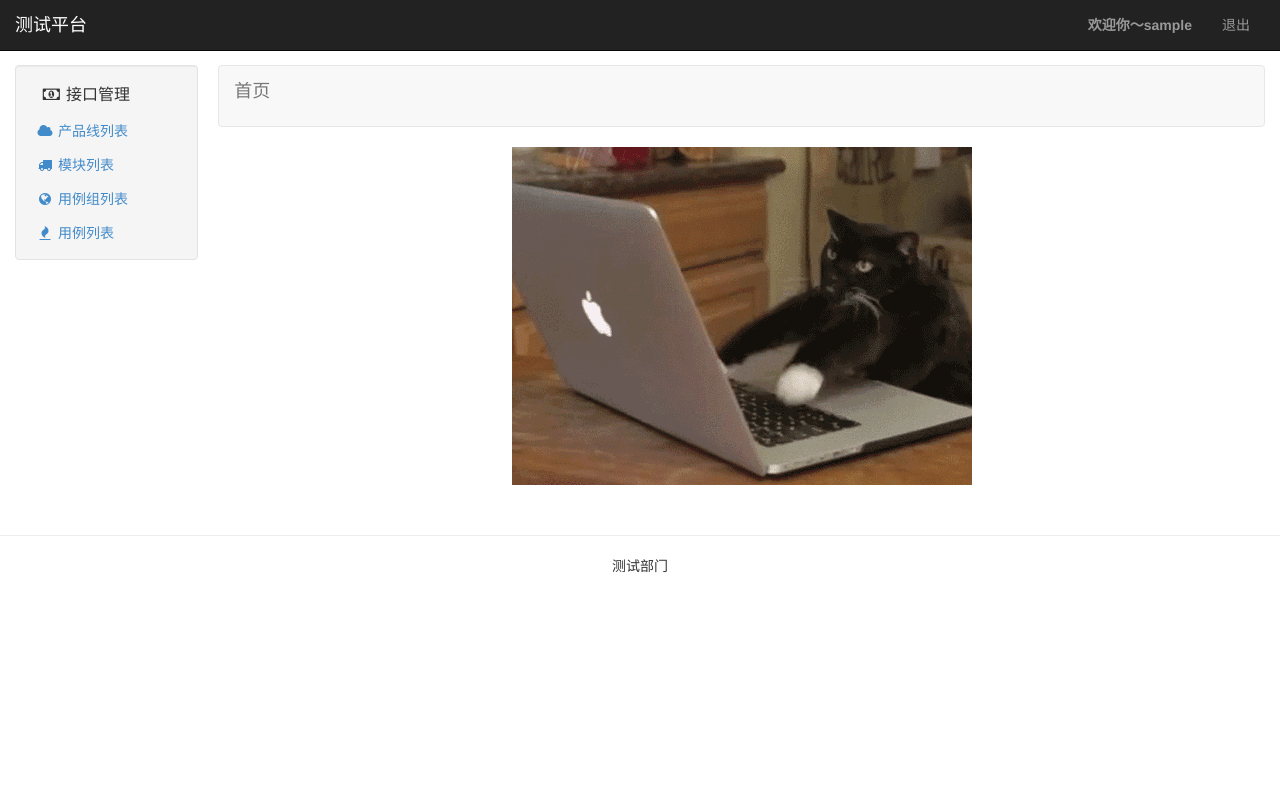
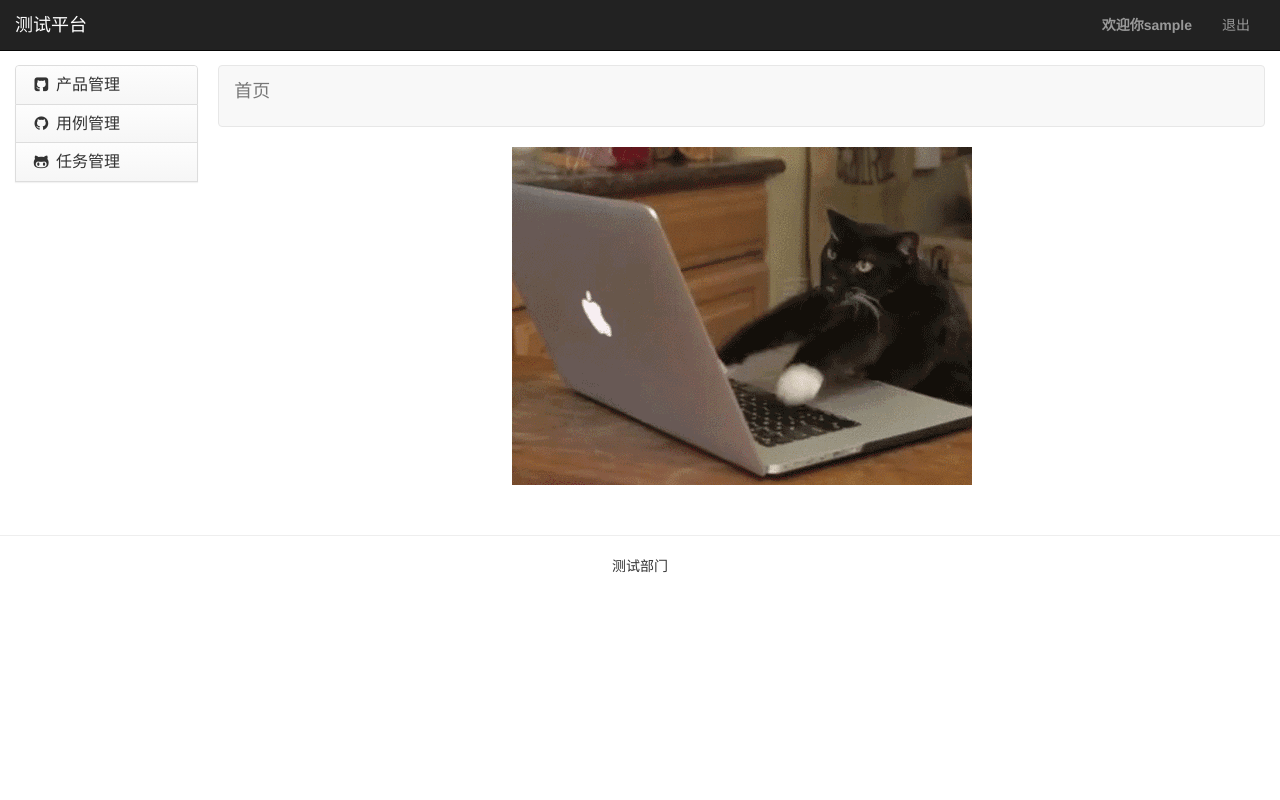
Before and after one commit to yjlch1016/dapi, a Django app: page /home/ in a window 1280 px wide. Run offline with Django 3.2, Linux system fonts and the light colour scheme; the visitor is signed in with stand-in values (Sample User, id 1); some libraries are stand-ins or nearby versions.

Commit message:
增加celery

```diff
--- a/interface/templates/home.html
+++ b/interface/templates/home.html
@@ -41,7 +41,7 @@
         <ul class="nav navbar-nav pull-right">
             <li class="dropdown">
                 <a class="dropdown-toggle">
-                    <strong>欢迎你～{{ user }}</strong></a>
+                    <strong>欢迎你{{ user }}</strong></a>
             </li>
             <li>
                 <a href="/logout/">
@@ -54,37 +54,165 @@
 </div>
 
 <div id="body-content" class="clearfix row">
+    <div id="left-side" class="col-sm-1 col-md-2">
 
-    <div id="left-side" class="col-sm-1 col-md-2">
-        <ul class="well nav nav-pills nav-stacked nav-sitemenu hide-sm">
+        <div class="panel-group hide-sm nav-sitemenu col-md-2" id="nav-accordion">
+
+            <div class="panel panel-default">
                 <div class="panel-heading">
                     <h6 class="panel-title">
-                    <i class="fa-fw fa fa-money"></i>
-                    接口管理
+                        <a class="accordion-toggle" data-toggle="collapse" data-parent="#nav-accordion"
+                           href="#nav-panel-1">
+                            <i class="fa-fw fa fa-github-square"></i>
+                            产品管理
+                        </a>
                     </h6>
                 </div>
+                <div id="nav-panel-1" class="list-group panel-collapse collapse">
+                    <a href="/product/" class="list-group-item">
+                        <i class="fa-fw fa fa-apple"></i>
+                        产品线列表
+                    </a>
+                    <a href="/module/" class="list-group-item">
+                        <i class="fa-fw fa fa-android"></i>
+                        模块列表
+                    </a>
+                </div>
+            </div>
+
+            <div class="panel panel-default">
+                <div class="panel-heading">
+                    <h6 class="panel-title">
+                        <a class="accordion-toggle" data-toggle="collapse" data-parent="#nav-accordion"
+                           href="#nav-panel-2">
+                            <i class="fa-fw fa fa-github"></i>
+                            用例管理
+                        </a>
+                    </h6>
+                </div>
+                <div id="nav-panel-2" class="list-group panel-collapse collapse">
+                    <a href="/case_group/" class="list-group-item">
+                        <i class="fa-fw fa fa-linux"></i>
+                        用例组列表
+                    </a>
+                    <a href="/interface/" class="list-group-item">
+                        <i class="fa-fw fa fa-windows"></i>
+                        用例列表
+                    </a>
+                </div>
+            </div>
+
+            <div class="panel panel-default">
+                <div class="panel-heading">
+                    <h6 class="panel-title">
+                        <a class="accordion-toggle" data-toggle="collapse" data-parent="#nav-accordion"
+                           href="#nav-panel-3">
+                            <i class="fa-fw fa fa-github-alt"></i>
+                            任务管理
+                        </a>
+                    </h6>
+                </div>
+                <div id="nav-panel-3" class="list-group panel-collapse collapse">
+                    <a href="/interval_schedule/" class="list-group-item">
+                        <i class="fa-fw fa fa-backward"></i>
+                        间隔时间列表</span>
+                    </a>
+                    <a href=/crontab_schedule/" class="list-group-item">
+                        <i class="fa-fw fa fa-forward"></i>
+                        定时时间列表</span>
+                    </a>
+                    <a href="/periodic_task/" class="list-group-item">
+                        <i class="fa-fw fa fa-play-circle"></i>
+                        任务设置列表</span>
+                    </a>
+                    <a href="/task_result/" class="list-group-item">
+                        <i class="fa-fw fa fa-arrows-alt"></i>
+                        任务结果列表</span>
+                    </a>
+                </div>
+            </div>
+        </div>
+
+        <ul class="well nav nav-list nav-sitemenu show-sm">
+            <li class="app_menu">
+                <a href="/home/"><i class="icon fa-fw fa fa-home"></i></a>
+                <hr/>
+            </li>
+
+            <li class="app_menu dropdown-submenu ">
+                <a href="#" class="section">
+                    <i class="icon fa-fw fa fa-github-square"></i>
+                </a>
+                <hr/>
+                <ul class="dropdown-menu">
                     <li>
                         <a href="/product/">
-                    <i class="fa-fw fa fa-cloud"></i>
-                    产品线列表</a>
+                            <i class="fa-fw fa fa-apple"></i>
+                            产品线列表
+                        </a>
                     </li>
+
                     <li>
                         <a href="/module/">
-                    <i class="fa-fw fa fa-truck"></i>
+                            <i class="fa-fw fa fa-android"></i>
                             模块列表
                         </a>
                     </li>
+                </ul>
+            </li>
+
+            <li class="app_menu dropdown-submenu ">
+                <a href="#" class="section">
+                    <i class="icon fa-fw fa fa-github"></i>
+                </a>
+                <hr/>
+                <ul class="dropdown-menu">
                     <li>
                         <a href="/case_group/">
-                    <i class="fa-fw fa fa-globe"></i>
+                            <i class="fa-fw fa fa-linux"></i>
                             用例组列表
                         </a>
                     </li>
                     <li>
                         <a href="/interface/">
-                    <i class="fa-fw fa fa-fire"></i>
+                            <i class="fa-fw fa fa-windows"></i>
                             用例列表
                         </a>
+                    </li>
+                </ul>
+            </li>
+
+            <li class="app_menu dropdown-submenu ">
+                <a href="#" class="section">
+                    <i class="icon fa-fw fa fa-github-alt"></i>
+                </a>
+                <hr/>
+                <ul class="dropdown-menu">
+                    <li>
+                        <a href="/interval_schedule/">
+                            <i class="fa-fw fa fa-backward"></i>
+                            间隔时间列表
+                        </a>
+                    </li>
+                    <li>
+                        <a href="/crontab_schedule/">
+                            <i class="fa-fw fa fa-forward"></i>
+                            定时时间列表
+                        </a>
+                    </li>
+                    <li>
+                        <a href="/periodic_task/">
+                            <i class="fa-fw fa fa-play-circle"></i>
+                            任务设置列表
+                        </a>
+                    </li>
+                    <li>
+                        <a href="/task_result/">
+                            <i class="fa-fw fa fa-arrows-alt"></i>
+                            任务结果列表
+                        </a>
+                    </li>
+                </ul>
             </li>
         </ul>
     </div>
@@ -112,7 +240,6 @@
     </footer>
 </div>
 
-
 <script type="text/javascript"
         src="{% static 'xadmin/vendor/jquery-ui/jquery.ui.core.js' %}"></script>
 <script type="text/javascript"
```
Lines whose indentation alone changed are shown as unchanged.
